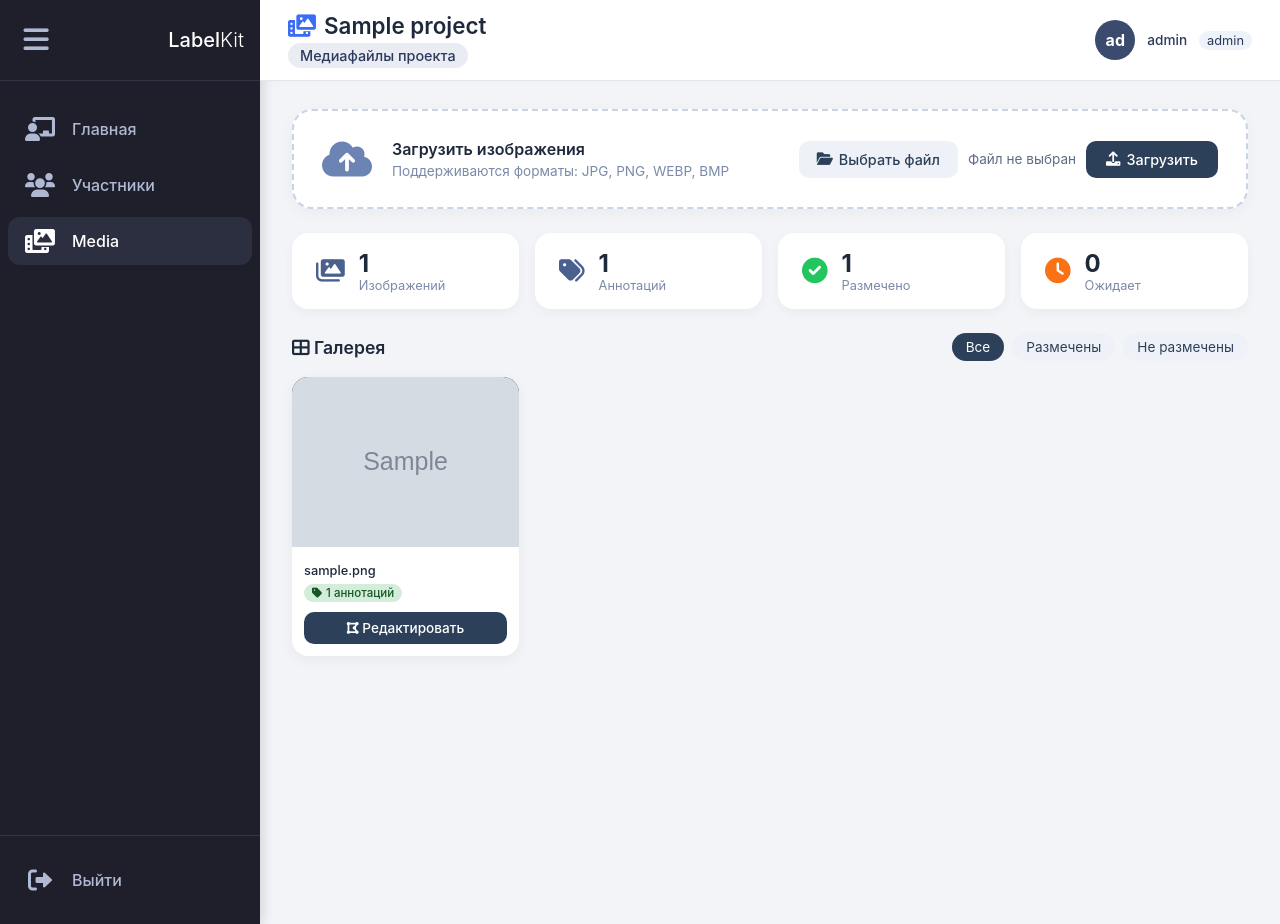
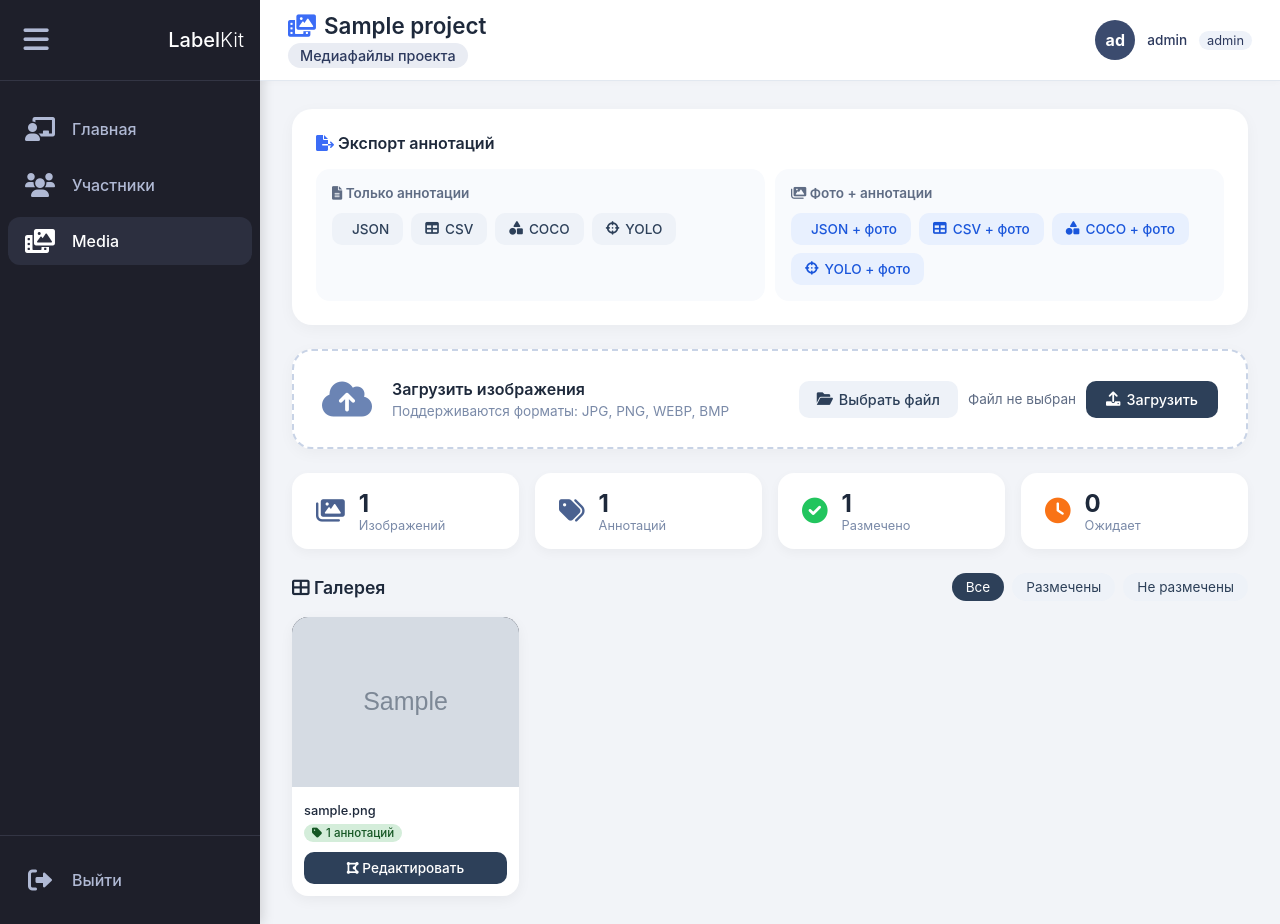
Before and after one commit to Gridlockk/AiFlaskSite, a Flask app: page /project/1/media in a window 1280 px wide. Run offline with Flask 3, Linux system fonts and the light colour scheme; a user stored in the database is signed in; tables that the repository leaves empty hold one stand-in row (values such as "Sample post"); grey boxes marked "Sample" are stand-in pictures.

Commit message:
add export route

```diff
--- a/app.py
+++ b/app.py
@@ -404,7 +404,139 @@ def project_dashboard(project_id):
 
 
 
+@app.route('/project/<int:project_id>/export')
+@login_required
+def export_annotations(project_id):
+    import json, csv, io, zipfile
+    from flask import send_file
 
+    project = Project.query.get_or_404(project_id)
+
+    if get_user_role(current_user, project) != Role.ADMIN:
+        flash("Нет доступа", "danger")
+        return redirect(url_for('project_media', project_id=project_id))
+
+    fmt = request.args.get('format', 'json')        # json / csv / coco / yolo
+    include_images = request.args.get('images', 'false') == 'true'
+
+    images = Image.query.filter_by(project_id=project_id).all()
+
+    zip_buffer = io.BytesIO()
+
+    with zipfile.ZipFile(zip_buffer, 'w', zipfile.ZIP_DEFLATED) as zf:
+
+        # ── Фотографии (опционально) ──
+        if include_images:
+            for img in images:
+                filepath = os.path.join(app.config['UPLOAD_FOLDER'], img.filename)
+                if os.path.exists(filepath):
+                    zf.write(filepath, f"images/{img.filename}")
+
+        # ── JSON ──
+        if fmt == 'json':
+            data = []
+            for img in images:
+                data.append({
+                    "image_id": img.id,
+                    "filename": img.filename,
+                    "annotations": [
+                        {"x": a.x, "y": a.y, "width": a.width, "height": a.height, "label": a.label}
+                        for a in img.annotations
+                    ]
+                })
+            zf.writestr("annotations.json", json.dumps(data, ensure_ascii=False, indent=2))
+
+        # ── CSV ──
+        elif fmt == 'csv':
+            output = io.StringIO()
+            writer = csv.writer(output)
+            writer.writerow(["image_id", "filename", "label", "x", "y", "width", "height"])
+            for img in images:
+                for a in img.annotations:
+                    writer.writerow([img.id, img.filename, a.label, a.x, a.y, a.width, a.height])
+            zf.writestr("annotations.csv", output.getvalue())
+
+        # ── COCO JSON ──
+        elif fmt == 'coco':
+            categories = {}
+            coco_images = []
+            coco_annotations = []
+            ann_id = 1
+
+            for img in images:
+                coco_images.append({
+                    "id": img.id,
+                    "file_name": img.filename,
+                    "width": None,   # можно добавить реальные размеры через Pillow
+                    "height": None
+                })
+                for a in img.annotations:
+                    if a.label not in categories:
+                        categories[a.label] = len(categories) + 1
+                    coco_annotations.append({
+                        "id": ann_id,
+                        "image_id": img.id,
+                        "category_id": categories[a.label],
+                        "bbox": [a.x, a.y, a.width, a.height],  # COCO: [x, y, w, h]
+                        "area": a.width * a.height,
+                        "iscrowd": 0
+                    })
+                    ann_id += 1
+
+            coco = {
+                "images": coco_images,
+                "annotations": coco_annotations,
+                "categories": [{"id": v, "name": k} for k, v in categories.items()]
+            }
+            zf.writestr("annotations_coco.json", json.dumps(coco, ensure_ascii=False, indent=2))
+
+        # ── YOLO TXT ──
+        elif fmt == 'yolo':
+            # Собираем все уникальные метки
+            all_labels = sorted(set(
+                a.label for img in images for a in img.annotations
+            ))
+            label_to_id = {l: i for i, l in enumerate(all_labels)}
+
+            # classes.txt
+            zf.writestr("classes.txt", "\n".join(all_labels))
+
+            for img in images:
+                if not img.annotations:
+                    continue
+
+                # Нужны реальные размеры изображения для нормализации
+                try:
+                    from PIL import Image as PILImage
+                    filepath = os.path.join(app.config['UPLOAD_FOLDER'], img.filename)
+                    with PILImage.open(filepath) as pil_img:
+                        img_w, img_h = pil_img.size
+                except Exception:
+                    img_w, img_h = 1, 1  # fallback
+
+                lines = []
+                for a in img.annotations:
+                    cls = label_to_id[a.label]
+                    # YOLO: center_x center_y width height (нормализованные 0..1)
+                    cx = (a.x + a.width / 2) / img_w
+                    cy = (a.y + a.height / 2) / img_h
+                    w  = a.width / img_w
+                    h  = a.height / img_h
+                    lines.append(f"{cls} {cx:.6f} {cy:.6f} {w:.6f} {h:.6f}")
+
+                # Имя файла без расширения
+                base = os.path.splitext(img.filename)[0]
+                zf.writestr(f"labels/{base}.txt", "\n".join(lines))
+
+    zip_buffer.seek(0)
+    zip_name = f"{project.name}_annotations_{fmt}.zip"
+
+    return send_file(
+        zip_buffer,
+        mimetype='application/zip',
+        as_attachment=True,
+        download_name=zip_name
+    )
 
 
 
--- a/templates/media.html
+++ b/templates/media.html
@@ -9,6 +9,18 @@
         * { margin: 0; padding: 0; box-sizing: border-box; font-family: 'Inter', system-ui, sans-serif; }
         body { background: #f2f4f8; height: 100vh; overflow: hidden; }
         .app { display: flex; height: 100vh; }
+
+
+        .export-btn {
+    display: inline-flex; align-items: center; gap: 6px;
+    padding: 8px 14px; border-radius: 10px;
+    background: #eef2f8; color: #2d4059;
+    font-size: 0.85rem; font-weight: 500;
+    text-decoration: none; transition: 0.2s;
+}
+.export-btn:hover { background: #2d4059; color: white; }
+.export-btn-img { background: #e8f0fe; color: #1a56db; }
+.export-btn-img:hover { background: #1a56db; color: white; }
 
         /* Сайдбар */
         .sidebar {
@@ -264,6 +276,69 @@
 
         <div class="page-body">
 
+            <!-- Экспорт (только для админа) -->
+{% if role == 'admin' %}
+<div style="background:white; border-radius:20px; padding:24px; box-shadow:0 4px 16px rgba(0,0,0,0.04);">
+    <div style="font-weight:600; font-size:1rem; color:#1e293b; margin-bottom:16px;">
+        <i class="fas fa-file-export" style="color:#3b6cf6;"></i> Экспорт аннотаций
+    </div>
+    <div style="display:flex; gap:10px; flex-wrap:wrap;">
+
+        <!-- Только аннотации -->
+        <div style="flex:1; min-width:200px; background:#f8fafd; border-radius:14px; padding:16px;">
+            <div style="font-size:0.85rem; font-weight:600; color:#5f6c84; margin-bottom:12px;">
+                <i class="fas fa-file-alt"></i> Только аннотации
+            </div>
+            <div style="display:flex; gap:8px; flex-wrap:wrap;">
+                <a href="{{ url_for('export_annotations', project_id=project.id, format='json') }}"
+                   class="export-btn">
+                    <i class="fas fa-brackets-curly"></i> JSON
+                </a>
+                <a href="{{ url_for('export_annotations', project_id=project.id, format='csv') }}"
+                   class="export-btn">
+                    <i class="fas fa-table"></i> CSV
+                </a>
+                <a href="{{ url_for('export_annotations', project_id=project.id, format='coco') }}"
+                   class="export-btn">
+                    <i class="fas fa-shapes"></i> COCO
+                </a>
+                <a href="{{ url_for('export_annotations', project_id=project.id, format='yolo') }}"
+                   class="export-btn">
+                    <i class="fas fa-crosshairs"></i> YOLO
+                </a>
+            </div>
+        </div>
+
+        <!-- Фото + аннотации -->
+        <div style="flex:1; min-width:200px; background:#f8fafd; border-radius:14px; padding:16px;">
+            <div style="font-size:0.85rem; font-weight:600; color:#5f6c84; margin-bottom:12px;">
+                <i class="fas fa-images"></i> Фото + аннотации
+            </div>
+            <div style="display:flex; gap:8px; flex-wrap:wrap;">
+                <a href="{{ url_for('export_annotations', project_id=project.id, format='json', images='true') }}"
+                   class="export-btn export-btn-img">
+                    <i class="fas fa-brackets-curly"></i> JSON + фото
+                </a>
+                <a href="{{ url_for('export_annotations', project_id=project.id, format='csv', images='true') }}"
+                   class="export-btn export-btn-img">
+                    <i class="fas fa-table"></i> CSV + фото
+                </a>
+                <a href="{{ url_for('export_annotations', project_id=project.id, format='coco', images='true') }}"
+                   class="export-btn export-btn-img">
+                    <i class="fas fa-shapes"></i> COCO + фото
+                </a>
+                <a href="{{ url_for('export_annotations', project_id=project.id, format='yolo', images='true') }}"
+                   class="export-btn export-btn-img">
+                    <i class="fas fa-crosshairs"></i> YOLO + фото
+                </a>
+            </div>
+        </div>
+
+    </div>
+</div>
+{% endif %}
+
+
             <!-- Загрузка (только для админа) -->
             {% if role == 'admin' %}
             <div class="upload-zone" id="uploadZone">
```
